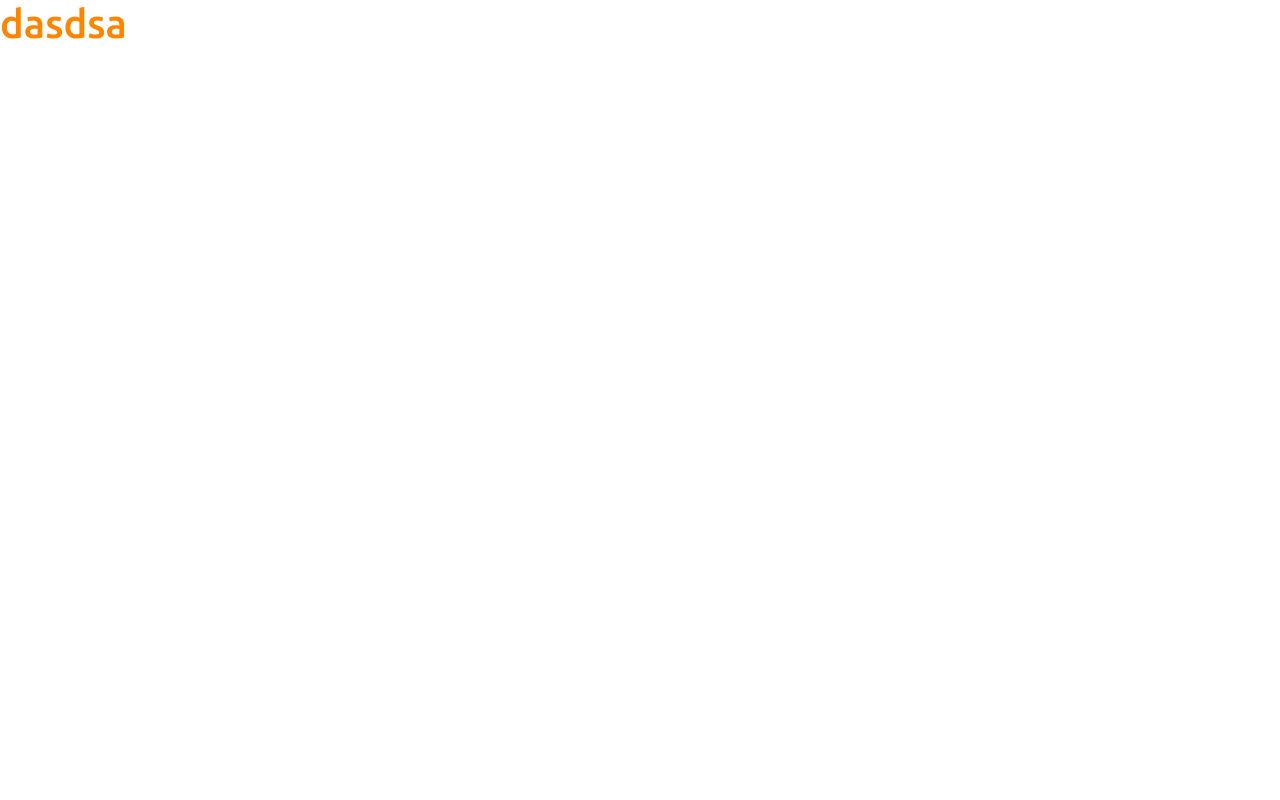
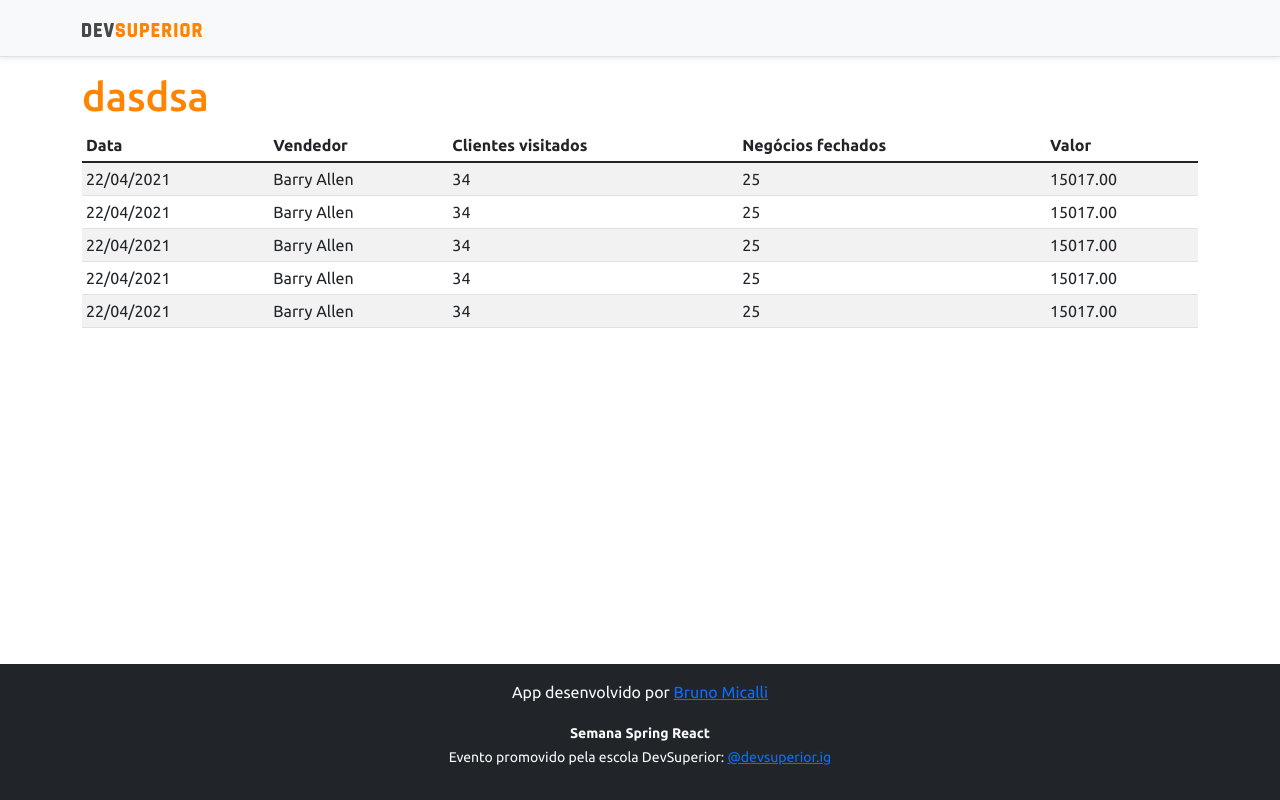
Before and after one commit to Micalli/projeto-sds3, a React (Create React App) app in the folder frontend/: page / in a window 1280 px wide. Built offline with nearby package versions, Linux system fonts and the light colour scheme.

Commit message:
Componentes staticos feitos

```diff
--- a/frontend/src/App.tsx
+++ b/frontend/src/App.tsx
@@ -1,10 +1,19 @@
-
+import NavBar from "components/NavBar";
+import Footer from "components/Footer";
+import DataTable from "components/DataTable";
 
 function App() {
   return (
-    <div>
-     <h1 className="text-primary">dasdsa</h1>
-    </div>
+    <>
+      <NavBar />
+
+      <div className="container">
+        <h1 className="text-primary">dasdsa</h1>
+
+        <DataTable />
+      </div>
+      <Footer />
+    </>
   );
 }
 
--- /dev/null
+++ b/frontend/src/components/DataTable/index.tsx
@@ -0,0 +1,56 @@
+function DataTable() {
+    return (
+        <div className="table-responsive">
+    <table className="table table-striped table-sm">
+        <thead>
+            <tr>
+                <th>Data</th>
+                <th>Vendedor</th>
+                <th>Clientes visitados</th>
+                <th>Negócios fechados</th>
+                <th>Valor</th>
+            </tr>
+        </thead>
+        <tbody>
+            <tr>
+                <td>22/04/2021</td>
+                <td>Barry Allen</td>
+                <td>34</td>
+                <td>25</td>
+                <td>15017.00</td>
+            </tr>
+            <tr>
+                <td>22/04/2021</td>
+                <td>Barry Allen</td>
+                <td>34</td>
+                <td>25</td>
+                <td>15017.00</td>
+            </tr>
+            <tr>
+                <td>22/04/2021</td>
+                <td>Barry Allen</td>
+                <td>34</td>
+                <td>25</td>
+                <td>15017.00</td>
+            </tr>
+            <tr>
+                <td>22/04/2021</td>
+                <td>Barry Allen</td>
+                <td>34</td>
+                <td>25</td>
+                <td>15017.00</td>
+            </tr>
+            <tr>
+                <td>22/04/2021</td>
+                <td>Barry Allen</td>
+                <td>34</td>
+                <td>25</td>
+                <td>15017.00</td>
+            </tr>
+        </tbody>
+    </table>
+</div>
+    );
+  }
+
+  export default DataTable;
--- /dev/null
+++ b/frontend/src/components/Footer/index.tsx
@@ -0,0 +1,34 @@
+function Footer() {
+  return (
+    <footer className="footer mt-auto py-3 bg-dark">
+      <div className="container">
+        <p className="text-light">
+          App desenvolvido por{" "}
+          <a
+            href="https://github.com/Micalli"
+            target="_blank"
+            rel="noreferrer"
+          >
+            Bruno Micalli
+          </a>
+        </p>
+        <p className="text-light">
+          <small>
+            <strong>Semana Spring React</strong>
+            <br />
+            Evento promovido pela escola DevSuperior:{" "}
+            <a
+              href="https://instagram.com/devsuperior.ig"
+              target="_blank"
+              rel="noreferrer"
+            >
+              @devsuperior.ig
+            </a>
+          </small>
+        </p>
+      </div>
+    </footer>
+  );
+}
+
+export default Footer;
--- /dev/null
+++ b/frontend/src/components/NavBar/index.tsx
@@ -0,0 +1,15 @@
+import ImgDsDark from '../../assets/img/ds-dark.svg'
+
+function NavBar() {
+    return (
+        <div className="d-flex flex-column flex-md-row align-items-center p-3 px-md-4 mb-3 bg-light border-bottom shadow-sm">
+        <div className="container">
+          <nav className="my-2 my-md-0 mr-md-3">
+            <img src={ImgDsDark} alt="DevSuperior" width="120" />
+          </nav>
+        </div>
+      </div>
+    );
+  }
+
+  export default NavBar;
```
Also changed, not shown: frontend/src/assets/img/ds-dark.svg (added).
